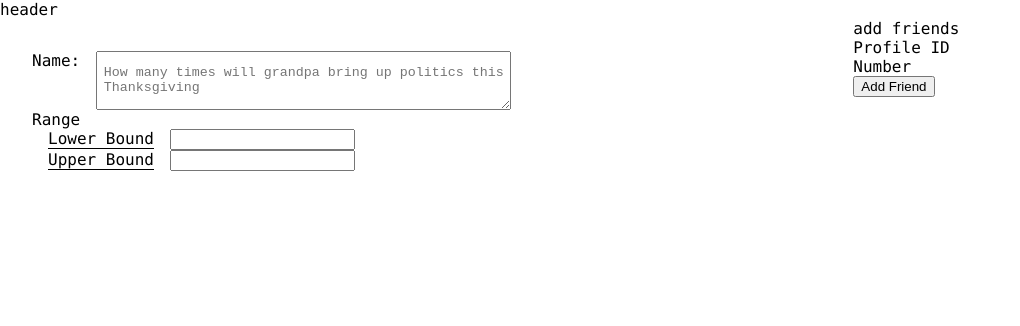
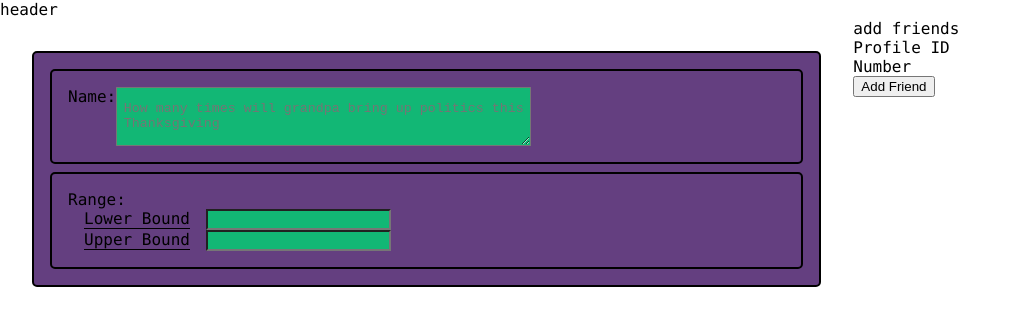
Before and after one commit to ThisisJackRyan/Friendly-Betting, a React (Create React App) app: page / in a window 1280 px wide. Both pictures are taken after a click on the button "Create New Bet". Shown: the top 326 px of the page, without its empty margins (0-1020 px from the left). Built offline with nearby package versions, Linux system fonts and the light colour scheme.

Commit message:
messing around with some color

```diff
--- a/src/App.css
+++ b/src/App.css
@@ -1,16 +1,35 @@
 .CreateNewBet{
   margin:2em;
+
+}
+.CreateNewBet>div{
+  border: solid black 2px;
+  border-radius: 5px;
+  padding: 1em;
+  background-color: rgb(100, 63, 128);
+
+}
+.CreateNewBet input, .CreateNewBet textarea{
+  background-color: rgb(18, 183, 117);
 }
 
 .name{
-  gap:1em;
+  border: solid black 2px;
+  border-radius: 5px;
+  padding: 1em;
+  margin-bottom: 0.5rem;
 }
 
 .nameInput{
   padding: 1em .5em;
   width: 30em;
 }
-
+.range{
+  border: solid black 2px;
+  border-radius: 5px;
+  padding: 1em;
+  margin-top: 0.5rem;
+}
 
 .rangeLabel span{
   margin-left:1em;
--- a/src/Components/CreateNewBet.jsx
+++ b/src/Components/CreateNewBet.jsx
@@ -4,14 +4,14 @@
 const CreateNewBet = () => {
     return (
         <div className="CreateNewBet">
-            <form action="">
+            <div>
                 <div className="flex name">
                     <div className="nameLabel">Name: </div>
                     <textarea className="nameInput" placeholder="How many times will grandpa bring up politics this Thanksgiving"></textarea>
                 </div>
-                <div>
+                <div className="range">
                     <div className="rangeLabel">
-                        Range
+                        Range:
                     </div>
                     <div className="rangeLabel">
                     <span>Lower Bound</span>
@@ -22,7 +22,7 @@ const CreateNewBet = () => {
                         <input type="text" />
                     </div>
                 </div>
-            </form>
+            </div>
         </div>
     )
 }
```
